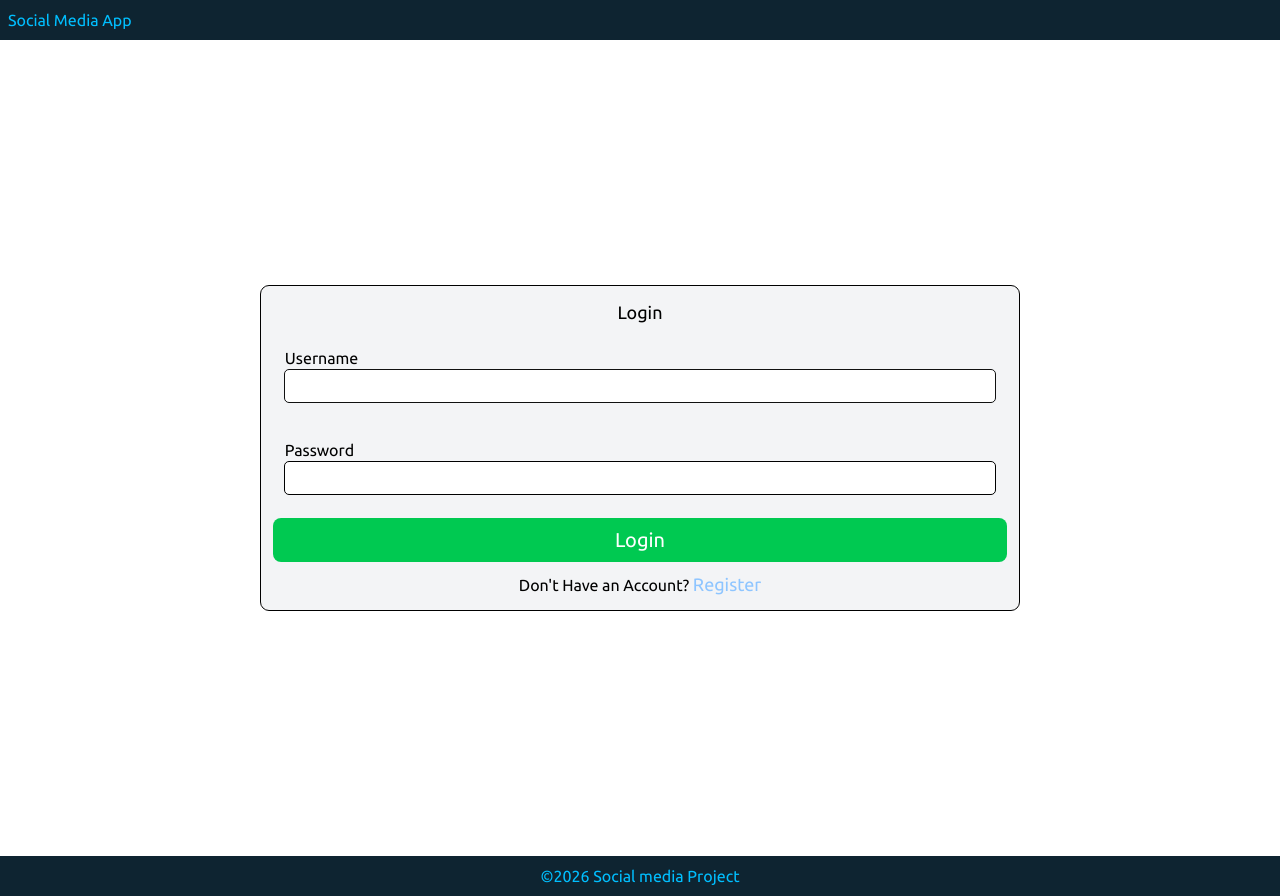
After one commit to Ianmwia/django-social-media-app, a Django app: page /login in a window 1280 px wide. The commit adds this page. Run offline with Django 5.2, Linux system fonts and the light colour scheme; some libraries are stand-ins or nearby versions.

Commit message:
creating the login page and landing page

```diff
--- a/users/templates/landing.html
+++ b/users/templates/landing.html
@@ -8,6 +8,6 @@
 
 {% block content %}
     <div class="bg-[#0e2431] text-[#00bfff] min-h-screen">
-       <p class="p-5 text-[96px]">Welcome Home</p>
+       <p class="p-5 md:text-[50px] lg:text-[96px]">Welcome Home</p>
     </div>
 {% endblock content %}
--- /dev/null
+++ b/users/templates/login.html
@@ -0,0 +1,56 @@
+{% extends 'base.html' %}
+
+{% load widget_tweaks %}
+
+{% block title %}
+    Login
+{% endblock title %}
+
+
+{% block content %}
+
+    <div class="min-h-screen flex items-center justify-center">
+        <form class="flex flex-col bg-gray-100 p-1 rounded-lg outline-1 lg:p-3 lg:w-3/5" action="" method="post">
+            {% csrf_token %}
+            <p class="text-lg mb-2 text-center">Login</p>
+
+            <!--NON FIELD ERRORS-->
+
+            {% if form.non_field_errors %}
+                <p class="text-red-700 text-sm"> {{form.non_field_errors}} </p>
+
+            {% endif %}
+
+            <!--username-->
+                <div class="lg:p-3 lg:w-full mb-2 w-3/5">
+                    <label for="{{ form.username.id_for_label}}">Username</label>
+                    {{ form.username|add_class:'w-full outline rounded mb-1 p-1 bg-white'}}
+
+                    {% if form.username.errors %}
+                        <p class="text-red-700 text-sm"> {{form.username.errors}} </p>
+                    {% endif %}
+
+                </div>
+                <div class="lg:p-3 lg:w-full mb-2">
+                    <label for="{{ form.password.id_for_label}}">Password</label>
+                    {{ form.password|add_class:'w-full outline rounded mb-1 p-1 bg-white'}}
+
+                    {% if form.password.errors %}
+                        <p class="text-red-700 text-sm"> {{form.password.errors}} </p>
+                    {% endif %}
+
+                </div>
+
+            <button type="submit" class=" bg-green-500 text-white py-2 rounded-lg hover:cursor-pointer text-xl hover:bg-green-700 mb-2">Login</button>
+
+            <div class="text-center">
+            Don't Have an Account?
+            <a href="{% url 'register' %}" class="text-lg text-blue-300 hover:text-blue-600 hover:cursor-pointer">Register</a>
+            </div>
+
+        </form>
+
+
+    </div>
+
+{% endblock content %}
```
